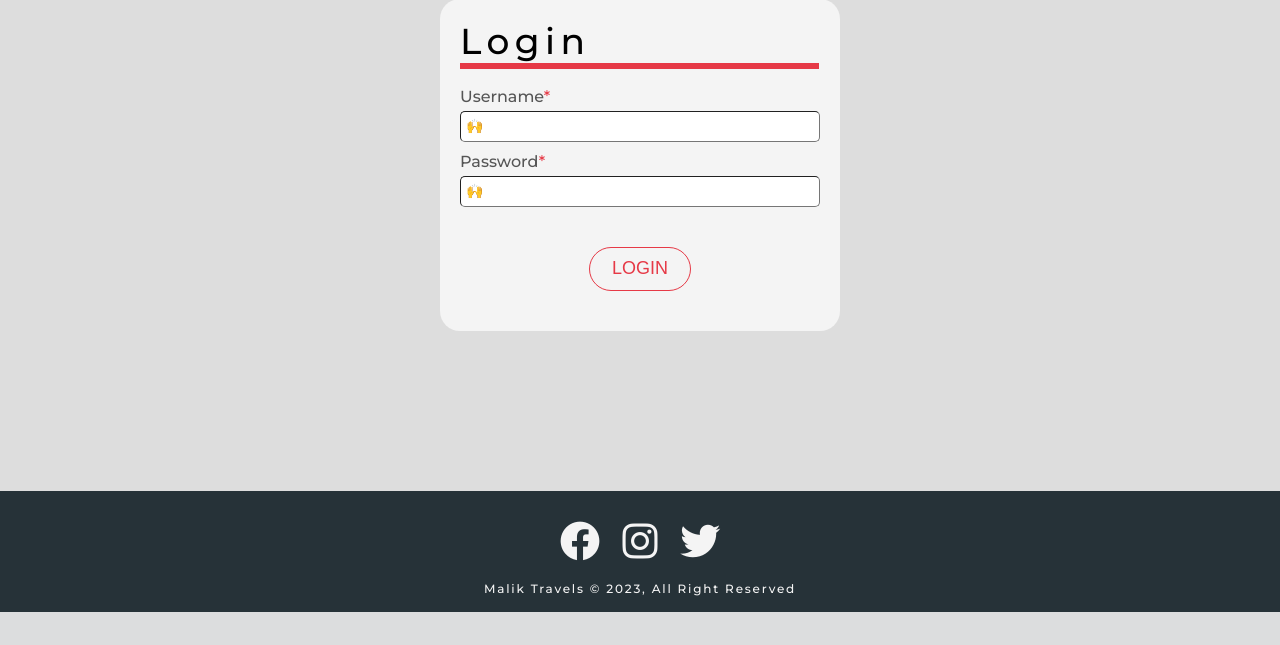
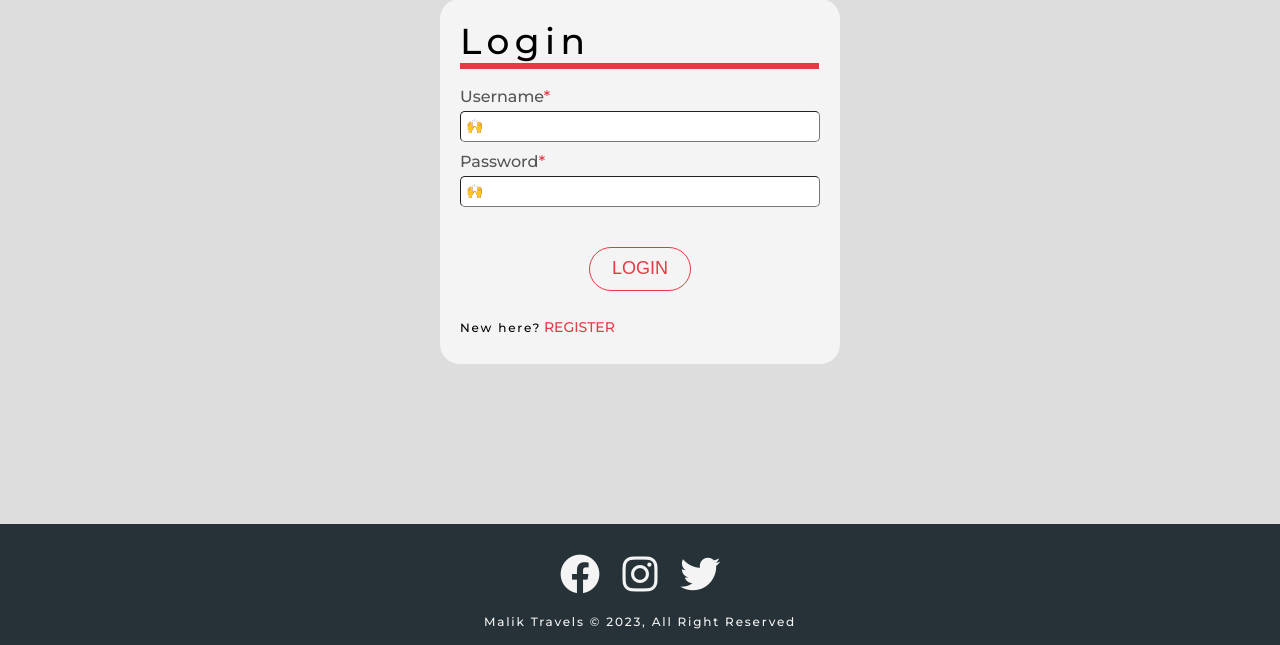
Before and after one commit to ehtishamalik/travel-app, a Python web app: template website/templates/login.html in a window 1280 px wide. Shown: the part 210-855 px from the top of the page. Before the commit the page ends 822 px from the top, so only its background shows below. Run offline with Jinja, Linux system fonts and the light colour scheme; the template is opened without the code that fills it, so the values that code supplies are empty.

Commit message:
Added register page

```diff
--- a/website/static/css/components.css
+++ b/website/static/css/components.css
@@ -19,6 +19,23 @@
 
 .btn-secondary {
     border: 0.1rem solid #e63946;
+}
+
+.btn-tertiary {
+    display: inline-block;
+    font-size: 1.4rem;
+    font-weight: 500;
+    text-transform: uppercase;
+    background-size: 200% 100%;
+    margin: 0.5em 0;
+    color: #e63946;
+    outline: none;
+    border-bottom: 0.1rem solid transparent;
+    transition: border-bottom 0.5s ease, color 0.5s ease;
+}
+
+.btn-tertiary:hover{
+    border-bottom: 0.1rem solid #e63946;
 }
 
 .a-link {
--- a/website/static/css/register.css
+++ b/website/static/css/register.css
@@ -7,3 +7,7 @@
 .login-form .form-btn {
     margin: 4rem auto 2rem;
 }
+
+.login-form .account-text {
+    display: inline-block;
+}
--- a/website/templates/login.html
+++ b/website/templates/login.html
@@ -15,6 +15,8 @@
       <button id="submit-btn" type="submit" class="btn-primary btn-secondary form-btn">
         Login
       </button>
+      <p class="account-text">New here?</p>
+      <a href="/login" class="btn-tertiary">Register</a>
     </form>
   </div>
 </section>
--- a/website/views.py
+++ b/website/views.py
@@ -25,6 +25,10 @@ def home():
 @views.route("/login", methods=["GET"])
 def login():
     return render_template("login.html")
+
+@views.route("/register", methods=["GET"])
+def register():
+    return render_template("register.html")
 
 
 @views.route("/about", methods=["GET"])
```
Also changed, not shown: website/templates/register.html (added, +31 -0 lines).
